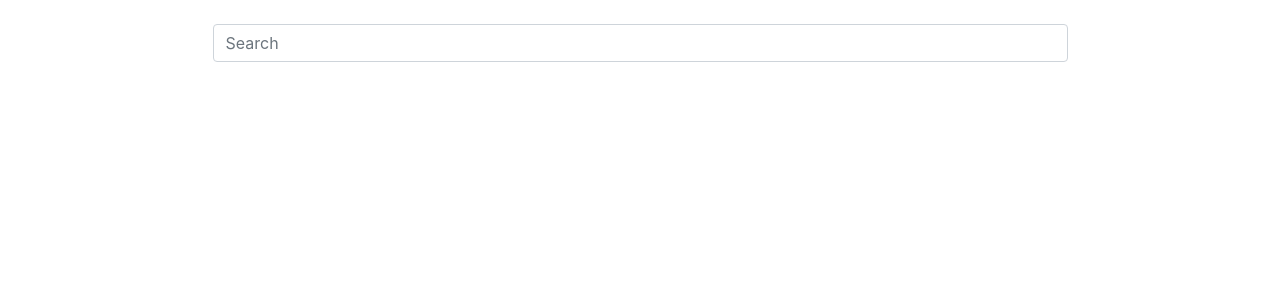
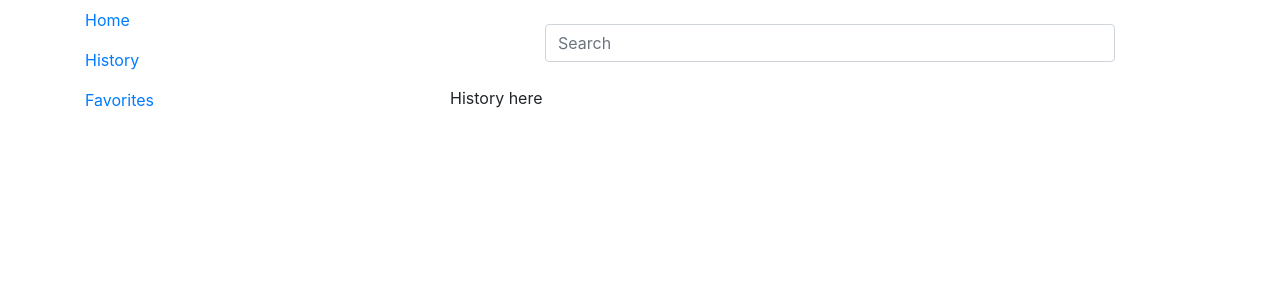
Before and after one commit to andreapdev/reactube, a React (Create React App) app: page /history in a window 1280 px wide. Shown: the top 300 px of the page. Built offline with nearby package versions, Linux system fonts and the light colour scheme.

Commit message:
Routes added

```diff
--- a/package.json
+++ b/package.json
@@ -11,6 +11,7 @@
     "react": "^17.0.1",
     "react-bootstrap": "^1.4.0",
     "react-dom": "^17.0.1",
+    "react-router-dom": "^5.2.0",
     "react-scripts": "4.0.1",
     "web-vitals": "^0.2.4"
   },
--- a/src/App.js
+++ b/src/App.js
@@ -1,54 +1,51 @@
-import React, {useState, useEffect} from 'react'
-import axios from 'axios'
-import './App.css';
-import SearchBar from './components/SearchBar';
-import VideoDetail from './components/VideoDetail';
-import VideoList from './components/VideoList';
-import {Row, Container} from 'react-bootstrap';
-
+import React, { useState, useEffect } from "react";
+import axios from "axios";
+import "./App.css";
+import Routes from "./navigation/Routes";
+import { Row, Container } from "react-bootstrap";
 
 function App() {
-  const [videoResults, setVideoResults]=useState([]);
-  const [selectedVideo, setSelectedVideo]=useState(null);
+  const [videoResults, setVideoResults] = useState([]);
+  const [selectedVideo, setSelectedVideo] = useState(null);
 
   const handleSubmit = async (termFromSearch) => {
-    const apiUrl = 'https://www.googleapis.com/youtube/v3';
-    const axios = require('axios');
-    try{
+    const apiUrl = "https://www.googleapis.com/youtube/v3";
+    const axios = require("axios");
+    try {
       const response = await axios({
-        method: 'get',
-        url: apiUrl+'/search',
+        method: "get",
+        url: apiUrl + "/search",
         params: {
-          q:termFromSearch,
-          part: 'snippet',
+          q: termFromSearch,
+          part: "snippet",
           maxResults: 5,
-          key: 'AIzaSyBD18tkfB5wEatzomVntEGXhczaSh1u_6E',
-          type:'video'
-        }
-      })
+          key: "AIzaSyBD18tkfB5wEatzomVntEGXhczaSh1u_6E",
+          type: "video",
+        },
+      });
       setVideoResults(response.data.items);
-
-    } catch(error) {
+    } catch (error) {
       console.log("error", error);
     }
-  }
+  };
 
   useEffect(() => {
     console.log(videoResults);
   }, [videoResults]);
 
-  const handleVideoSelect = sel =>{
+  const handleVideoSelect = (sel) => {
     setSelectedVideo(sel);
-  }
+  };
 
   return (
     <Container className="App">
-      <Row className='justify-content-center'>
-        <SearchBar handleSubmit={handleSubmit} />
-      </Row>
       <Row>
-        <VideoDetail videoResults={videoResults} selectedVideo={selectedVideo}/>
-        <VideoList videoResults={videoResults} handleVideoSelect={handleVideoSelect}/>
+        <Routes
+          videoResults={videoResults}
+          selectedVideo={selectedVideo}
+          handleSubmit={handleSubmit}
+          handleVideoSelect={handleVideoSelect}
+        />
       </Row>
     </Container>
   );
--- a/src/components/SearchBar.js
+++ b/src/components/SearchBar.js
@@ -1,13 +1,17 @@
 import React from 'react';
 import {Form}from 'react-bootstrap';
+import {useHistory} from 'react-router-dom';
+
 
 function SearchBar (props) {
     let term=null;
+    let history=useHistory();
     const handleKeyDown = (e) => {
         term=e.target.value;
         if(e.key==="Enter"){
             e.preventDefault();
             props.handleSubmit(term);
+            history.push('/');
         }
     }
 
@@ -18,6 +22,7 @@ function SearchBar (props) {
                 placeholder='Search'
                 onKeyDown={handleKeyDown}
             ></Form.Control>
+
         </Form>
     );
 }
--- a/src/components/VideoItem.js
+++ b/src/components/VideoItem.js
@@ -1,21 +1,25 @@
 import React from 'react';
 import {Col, Row, Image} from 'react-bootstrap'
+import {useHistory} from 'react-router-dom'
+
 function VideoItem (props) {
     const videoTitle=props.videoResults[props.id].snippet.title;
     const videoThumbnail=props.videoResults[props.id].snippet.thumbnails.default.url;
-
+    let history=useHistory();
+    const handleClick = () =>{
+        props.handleVideoSelect(props.id);
+        history.push('/watching');
+    }
     return (
-        <Col xs={12}
-            onClick={()=>props.handleVideoSelect(props.id)}
+        <Row
+            onClick={()=>handleClick()}
             className=' mb-2'
         >
-            <Row>
-                <Col><Image src={videoThumbnail} alt={videoTitle} className='embed-responsive'/></Col>
-                <Col><p>{videoTitle}</p></Col>
-            </Row>
+            <Col><Image src={videoThumbnail} alt={videoTitle} className='embed-responsive'/></Col>
+            <Col><p>{videoTitle}</p></Col>
+        </Row>
+    );
 
-        </Col>
-    );
 }
 
 export default VideoItem;
--- a/src/components/VideoList.js
+++ b/src/components/VideoList.js
@@ -6,6 +6,7 @@ function VideoList (props) {
     console.log(props.videoResults);
     const ItemList = () => {
         let arrItems=[]
+        if(props.videoResults){
             for (let x=0; x<props.videoResults.length; x++){
                 arrItems.push(
                     <VideoItem
@@ -16,11 +17,14 @@ function VideoList (props) {
                     />)
             }
             return [arrItems];
+         }else{
+             return null;
+         }
     }
     return (
-        <Col xs={4} className='my-4'>
-            <Row><ItemList /></Row>
-        </Col>
+        <Row  className='my-4'>
+            <Col><ItemList /></Col>
+        </Row>
     );
 }
 
--- /dev/null
+++ b/src/navigation/Favorites.js
@@ -0,0 +1,9 @@
+import React from 'react';
+
+function Favorites () {
+    return(
+        <p>Favorites here</p>
+    );
+}
+
+export default Favorites;
--- /dev/null
+++ b/src/navigation/History.js
@@ -0,0 +1,9 @@
+import React from 'react';
+
+function History () {
+    return(
+        <p>History here</p>
+    );
+}
+
+export default History;
--- /dev/null
+++ b/src/navigation/Home.js
@@ -0,0 +1,18 @@
+import React from 'react';
+import {Col} from 'react-bootstrap';
+import VideoList from '../components/VideoList'
+
+function Home (props) {
+    return(
+        <Col>
+            <p>Home here</p>
+            {/* search? searchResults : recommended */}
+            <VideoList videoResults={props.videoResults} handleVideoSelect={props.handleVideoSelect}/>
+            {/* history / last searches */}
+            {/* favorites */}
+
+        </Col>
+    );
+}
+
+export default Home;
--- /dev/null
+++ b/src/navigation/Navigation.js
@@ -0,0 +1,42 @@
+import React from 'react';
+import {Col} from 'react-bootstrap'
+import { Link, withRouter } from "react-router-dom";
+
+function Navigation (props) {
+    return(
+        <Col xs={4}>
+            <ul className="navbar-nav ml-auto">
+                <li
+                    className={`nav-item  ${
+                    props.location.pathname === "/" ? "active" : ""
+                    }`}
+                >
+                <Link className="nav-link" to="/">
+                    Home
+                    <span className="sr-only">(current)</span>
+                </Link>
+                </li>
+                <li
+                    className={`nav-item  ${
+                    props.location.pathname === "/history" ? "active" : ""
+                    }`}
+                >
+                <Link className="nav-link" to="/history">
+                    History
+                </Link>
+                </li>
+                <li
+                    className={`nav-item  ${
+                    props.location.pathname === "/favorites" ? "active" : ""
+                    }`}
+                >
+                <Link className="nav-link" to="/favorites">
+                    Favorites
+                </Link>
+                </li>
+            </ul>
+        </Col>
+    );
+}
+
+export default withRouter(Navigation);
--- /dev/null
+++ b/src/navigation/Routes.js
@@ -0,0 +1,53 @@
+import React from "react";
+import {Row, Col} from 'react-bootstrap';
+import {
+  BrowserRouter as Router,
+  Route,
+  Switch
+} from "react-router-dom";
+import SearchBar from '../components/SearchBar';
+import Navigation from './Navigation';
+import Favorites from "./Favorites";
+import Home from "./Home";
+import History from './History';
+import Watching from './Watching';
+
+function Routes(props) {
+  return (
+
+    <Router>
+      <Navigation submitted={props.submitted}/>
+      <Col xs={8}>
+        <Row className="justify-content-center">
+          <SearchBar handleSubmit={props.handleSubmit} />
+        </Row>
+        <Row>
+            <Switch>
+            <Route path="/" exact component={() =>
+                <Home
+                    videoResults={props.videoResults}
+                    selectedVideo={props.selectedVideo}
+                    handleVideoSelect={props.handleVideoSelect}
+            />} />
+            <Route path="/favorites" exact component={() => <Favorites />} />
+            <Route path="/history" exact component={() => <History />} />
+            <Route
+                path="/watching"
+                exact
+                component={() => (
+                <Watching
+                    videoResults={props.videoResults}
+                    selectedVideo={props.selectedVideo}
+                    handleVideoSelect={props.handleVideoSelect}
+                />
+                )}
+            />
+            </Switch>
+        </Row>
+      </Col>
+    </Router>
+
+  );
+}
+
+export default Routes;
--- /dev/null
+++ b/src/navigation/Watching.js
@@ -0,0 +1,19 @@
+import React from 'react';
+import {Row} from 'react-bootstrap';
+import VideoDetail from '../components/VideoDetail';
+import VideoList from '../components/VideoList';
+
+function Watching (props) {
+
+    return(
+        <Row>
+            <VideoDetail videoResults={props.videoResults} selectedVideo={props.selectedVideo}/>
+            <VideoList videoResults={props.videoResults} handleVideoSelect={props.handleVideoSelect} />
+
+            {/* Change these to Recommended */}
+
+        </Row>
+    );
+}
+
+export default Watching;
```
Also changed, not shown: 2 other files (tests, documents, lock files or other folders). Lines whose indentation alone changed are shown as unchanged.
